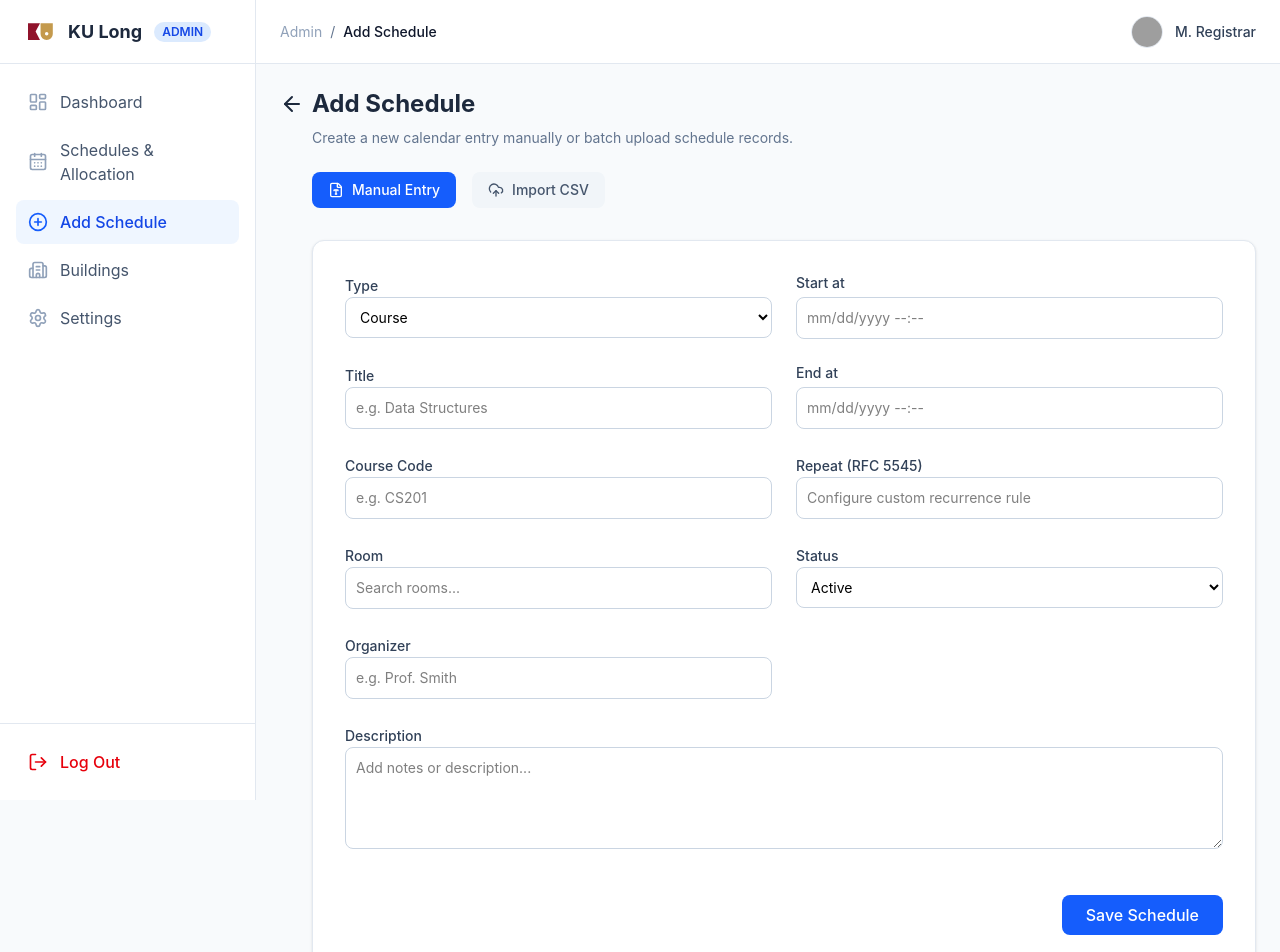
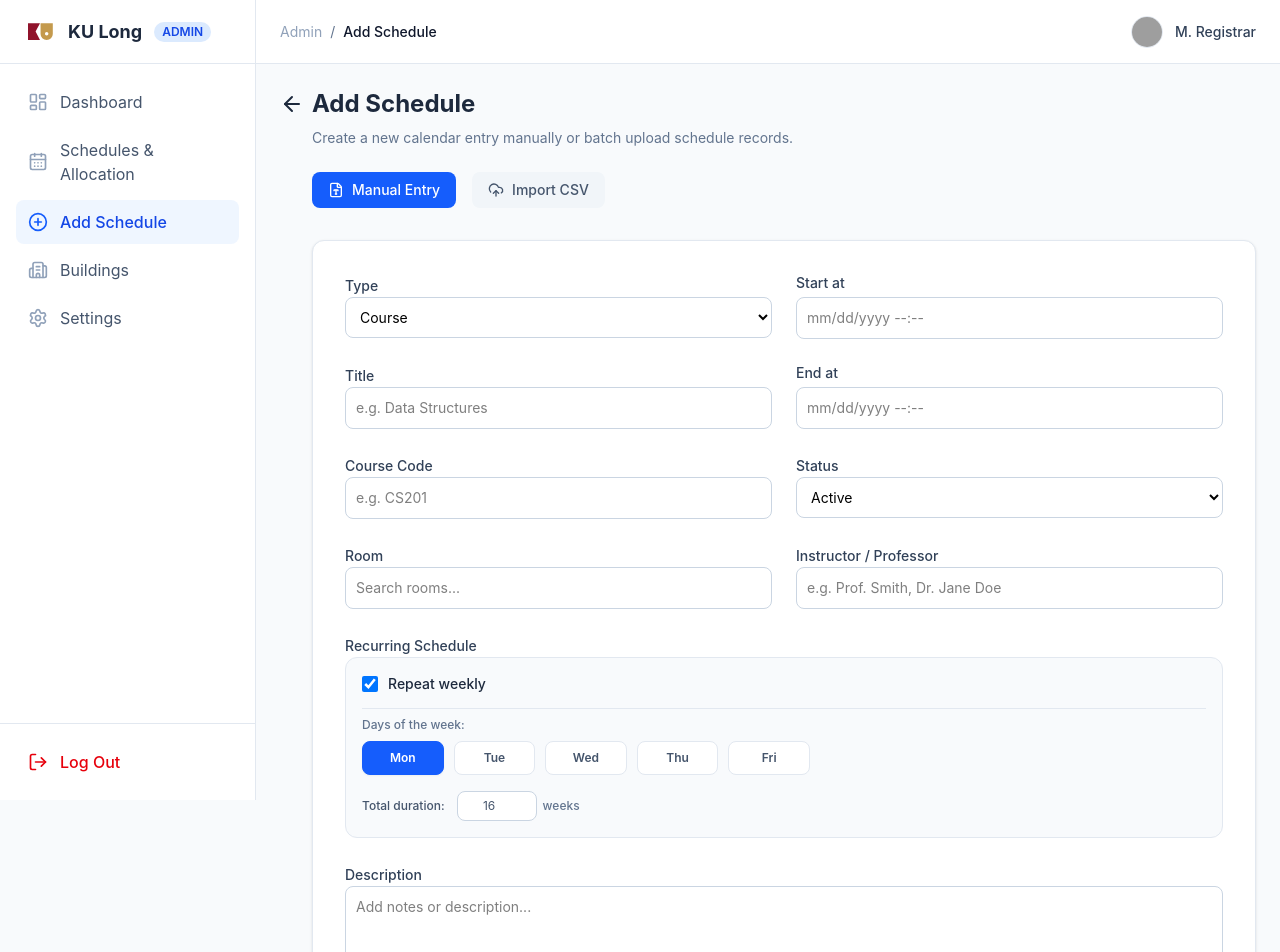
Before and after one commit to Gikeeeeeee/CS361_G06, a React (Vite) app in the folder frontend/: page /admin/add-schedule in a window 1280 px wide. Shown: the top 952 px of the page. Built offline with nearby package versions, Linux system fonts and the light colour scheme; no server answers; grey boxes are pictures that could not be loaded.

Commit message:
fix(manual-schedule): improve recurring schedule UI and form layout

```diff
--- a/frontend/src/features/admin-add-schedule/admin-manual-add-schedule/ManualEntryForm.tsx
+++ b/frontend/src/features/admin-add-schedule/admin-manual-add-schedule/ManualEntryForm.tsx
@@ -2,25 +2,119 @@ import React, { useState } from 'react';
 import DatePicker from 'react-datepicker';
 import 'react-datepicker/dist/react-datepicker.css';
 
+const WEEKDAYS = [
+  { key: 'MO', label: 'Mon' },
+  { key: 'TU', label: 'Tue' },
+  { key: 'WE', label: 'Wed' },
+  { key: 'TH', label: 'Thu' },
+  { key: 'FR', label: 'Fri' },
+];
+
 export default function ManualEntryForm() {
+  const [type, setType] = useState<'Course' | 'Activity' | 'Exam'>('Course');
+  const [title, setTitle] = useState('');
+  const [courseCode, setCourseCode] = useState('');
+  const [room, setRoom] = useState('');
+  const [status, setStatus] = useState('Active');
+  const [organizer, setOrganizer] = useState('');
+  const [description, setDescription] = useState('');
   const [startDate, setStartDate] = useState<Date | null>(null);
   const [endDate, setEndDate] = useState<Date | null>(null);
 
+  // Recurrence state
+  const [isWeekly, setIsWeekly] = useState(true);
+  const [selectedDays, setSelectedDays] = useState<string[]>(['MO']);
+  const [repeatWeeks, setRepeatWeeks] = useState(16);
+
+  // Handle Type Change
+  const handleTypeChange = (e: React.ChangeEvent<HTMLSelectElement>) => {
+    const newType = e.target.value as 'Course' | 'Activity' | 'Exam';
+    setType(newType);
+    if (newType === 'Course') {
+      setIsWeekly(true);
+    } else {
+      setIsWeekly(false);
+    }
+  };
+
+  // Toggle Day Selection
+  const toggleDay = (dayKey: string) => {
+    if (selectedDays.includes(dayKey)) {
+      if (selectedDays.length > 1) {
+        setSelectedDays(selectedDays.filter((d) => d !== dayKey));
+      }
+    } else {
+      setSelectedDays([...selectedDays, dayKey]);
+    }
+  };
+
+  // Dynamic Label and Placeholder based on Type
+  const getOrganizerMeta = () => {
+    switch (type) {
+      case 'Course':
+        return {
+          label: 'Instructor / Professor',
+          placeholder: 'e.g. Prof. Smith, Dr. Jane Doe',
+        };
+      case 'Exam':
+        return {
+          label: 'Examiner / Proctor',
+          placeholder: 'e.g. Prof. Smith (Lead Examiner)',
+        };
+      case 'Activity':
+      default:
+        return {
+          label: 'Organizer',
+          placeholder: 'e.g. Student Council, Tech Club',
+        };
+    }
+  };
+
+  const organizerMeta = getOrganizerMeta();
+
   const handleManualSubmit = (e: React.FormEvent) => {
     e.preventDefault();
-    console.log("Submit manual form", { startDate, endDate });
-    alert("Saved manually! (Mock data logged to console)");
+
+    const recurrenceRule =
+      isWeekly && selectedDays.length > 0
+        ? `RRULE:FREQ=WEEKLY;BYDAY=${selectedDays.join(',')};COUNT=${repeatWeeks}`
+        : undefined;
+
+    const payload = {
+      type,
+      title,
+      course_code: courseCode || undefined,
+      room,
+      status,
+      organizer: organizer || undefined,
+      description: description || undefined,
+      start_at: startDate?.toISOString(),
+      end_at: endDate?.toISOString(),
+      recurrence_rule: recurrenceRule,
+    };
+
+    console.log('Submit manual form', payload);
+    alert(
+      `Schedule saved successfully!\n\nType: ${type}\n${organizerMeta.label}: ${organizer || '-'}\nRecurrence: ${
+        recurrenceRule || 'One-time'
+      }\n\n(Mock data logged to console)`
+    );
   };
 
   return (
     <div className="bg-white border border-slate-200 rounded-xl p-8 shadow-sm">
       <form onSubmit={handleManualSubmit} className="grid grid-cols-2 gap-6">
+        {/* Row 1: Type & Start at */}
         <div className="col-span-1 space-y-1">
           <label className="text-sm font-medium text-slate-700">Type</label>
-          <select className="w-full border border-slate-300 rounded-lg p-2.5 text-sm outline-none focus:border-blue-500 focus:ring-1 focus:ring-blue-500">
-            <option>Course</option>
-            <option>Activity</option>
-            <option>Exam</option>
+          <select
+            value={type}
+            onChange={handleTypeChange}
+            className="w-full border border-slate-300 rounded-lg p-2.5 text-sm outline-none focus:border-blue-500 focus:ring-1 focus:ring-blue-500 bg-white"
+          >
+            <option value="Course">Course</option>
+            <option value="Activity">Activity</option>
+            <option value="Exam">Exam</option>
           </select>
         </div>
 
@@ -38,9 +132,16 @@ export default function ManualEntryForm() {
           />
         </div>
 
+        {/* Row 2: Title & End at */}
         <div className="col-span-1 space-y-1">
           <label className="text-sm font-medium text-slate-700">Title</label>
-          <input type="text" placeholder="e.g. Data Structures" className="w-full border border-slate-300 rounded-lg p-2.5 text-sm outline-none focus:border-blue-500 focus:ring-1 focus:ring-blue-500" />
+          <input
+            type="text"
+            value={title}
+            onChange={(e) => setTitle(e.target.value)}
+            placeholder="e.g. Data Structures"
+            className="w-full border border-slate-300 rounded-lg p-2.5 text-sm outline-none focus:border-blue-500 focus:ring-1 focus:ring-blue-500"
+          />
         </div>
 
         <div className="col-span-1 space-y-1 flex flex-col">
@@ -57,41 +158,135 @@ export default function ManualEntryForm() {
           />
         </div>
 
+        {/* Row 3: Course Code & Status */}
         <div className="col-span-1 space-y-1">
           <label className="text-sm font-medium text-slate-700">Course Code</label>
-          <input type="text" placeholder="e.g. CS201" className="w-full border border-slate-300 rounded-lg p-2.5 text-sm outline-none focus:border-blue-500 focus:ring-1 focus:ring-blue-500" />
-        </div>
-
-        <div className="col-span-1 space-y-1">
-          <label className="text-sm font-medium text-slate-700">Repeat (RFC 5545)</label>
-          <input type="text" placeholder="Configure custom recurrence rule" className="w-full border border-slate-300 rounded-lg p-2.5 text-sm outline-none focus:border-blue-500 focus:ring-1 focus:ring-blue-500" />
-        </div>
-
-        <div className="col-span-1 space-y-1">
-          <label className="text-sm font-medium text-slate-700">Room</label>
-          <input type="text" placeholder="Search rooms..." className="w-full border border-slate-300 rounded-lg p-2.5 text-sm outline-none focus:border-blue-500 focus:ring-1 focus:ring-blue-500" />
+          <input
+            type="text"
+            value={courseCode}
+            onChange={(e) => setCourseCode(e.target.value)}
+            placeholder="e.g. CS201"
+            className="w-full border border-slate-300 rounded-lg p-2.5 text-sm outline-none focus:border-blue-500 focus:ring-1 focus:ring-blue-500"
+          />
         </div>
 
         <div className="col-span-1 space-y-1">
           <label className="text-sm font-medium text-slate-700">Status</label>
-          <select className="w-full border border-slate-300 rounded-lg p-2.5 text-sm outline-none focus:border-blue-500 focus:ring-1 focus:ring-blue-500">
-            <option>Active</option>
-            <option>Inactive</option>
+          <select
+            value={status}
+            onChange={(e) => setStatus(e.target.value)}
+            className="w-full border border-slate-300 rounded-lg p-2.5 text-sm outline-none focus:border-blue-500 focus:ring-1 focus:ring-blue-500 bg-white"
+          >
+            <option value="Active">Active</option>
+            <option value="Inactive">Inactive</option>
           </select>
         </div>
 
-        <div className="col-span-2 md:col-span-1 space-y-1">
-          <label className="text-sm font-medium text-slate-700">Organizer</label>
-          <input type="text" placeholder="e.g. Prof. Smith" className="w-full border border-slate-300 rounded-lg p-2.5 text-sm outline-none focus:border-blue-500 focus:ring-1 focus:ring-blue-500" />
+        {/* Row 4: Room & Dynamic Organizer / Instructor / Examiner */}
+        <div className="col-span-1 space-y-1">
+          <label className="text-sm font-medium text-slate-700">Room</label>
+          <input
+            type="text"
+            value={room}
+            onChange={(e) => setRoom(e.target.value)}
+            placeholder="Search rooms..."
+            className="w-full border border-slate-300 rounded-lg p-2.5 text-sm outline-none focus:border-blue-500 focus:ring-1 focus:ring-blue-500"
+          />
         </div>
 
+        <div className="col-span-1 space-y-1">
+          <label className="text-sm font-medium text-slate-700">
+            {organizerMeta.label}
+          </label>
+          <input
+            type="text"
+            value={organizer}
+            onChange={(e) => setOrganizer(e.target.value)}
+            placeholder={organizerMeta.placeholder}
+            className="w-full border border-slate-300 rounded-lg p-2.5 text-sm outline-none focus:border-blue-500 focus:ring-1 focus:ring-blue-500"
+          />
+        </div>
+
+        {/* Row 5: Recurring Schedule (Full Width - Zero layout shift for Room & Organizer!) */}
+        <div className="col-span-2 space-y-2">
+          <label className="text-sm font-medium text-slate-700">Recurring Schedule</label>
+          <div className="p-4 bg-slate-50 border border-slate-200 rounded-xl space-y-3.5">
+            <label className="flex items-center gap-2.5 cursor-pointer select-none">
+              <input
+                type="checkbox"
+                checked={isWeekly}
+                onChange={(e) => setIsWeekly(e.target.checked)}
+                className="w-4 h-4 text-blue-600 rounded border-slate-300 focus:ring-blue-500"
+              />
+              <span className="text-sm font-medium text-slate-800">
+                Repeat weekly
+              </span>
+            </label>
+
+            {isWeekly && (
+              <div className="space-y-3 pt-2 border-t border-slate-200">
+                <div>
+                  <span className="text-xs text-slate-500 font-medium block mb-2">
+                    Days of the week:
+                  </span>
+                  <div className="flex gap-2.5 max-w-md">
+                    {WEEKDAYS.map((day) => {
+                      const isSelected = selectedDays.includes(day.key);
+                      return (
+                        <button
+                          key={day.key}
+                          type="button"
+                          onClick={() => toggleDay(day.key)}
+                          className={`flex-1 py-2 text-xs font-semibold rounded-lg border transition-all cursor-pointer ${
+                            isSelected
+                              ? 'bg-blue-600 text-white border-blue-600 shadow-xs'
+                              : 'bg-white text-slate-600 border-slate-200 hover:bg-slate-100'
+                          }`}
+                        >
+                          {day.label}
+                        </button>
+                      );
+                    })}
+                  </div>
+                </div>
+
+                <div className="flex items-center gap-3 pt-1 text-xs text-slate-600">
+                  <span className="font-medium">Total duration:</span>
+                  <div className="flex items-center gap-1.5">
+                    <input
+                      type="number"
+                      min={1}
+                      max={52}
+                      value={repeatWeeks}
+                      onChange={(e) => setRepeatWeeks(Number(e.target.value) || 1)}
+                      className="w-20 border border-slate-300 rounded-lg px-2.5 py-1.5 text-xs text-center outline-none focus:border-blue-500 bg-white"
+                    />
+                    <span className="text-slate-500 font-medium">weeks</span>
+                  </div>
+                </div>
+              </div>
+            )}
+          </div>
+        </div>
+
+        {/* Row 6: Description */}
         <div className="col-span-2 space-y-1">
           <label className="text-sm font-medium text-slate-700">Description</label>
-          <textarea placeholder="Add notes or description..." rows={4} className="w-full border border-slate-300 rounded-lg p-2.5 text-sm outline-none focus:border-blue-500 focus:ring-1 focus:ring-blue-500"></textarea>
+          <textarea
+            value={description}
+            onChange={(e) => setDescription(e.target.value)}
+            placeholder="Add notes or description..."
+            rows={4}
+            className="w-full border border-slate-300 rounded-lg p-2.5 text-sm outline-none focus:border-blue-500 focus:ring-1 focus:ring-blue-500"
+          />
         </div>
 
-        <div className="col-span-2 flex justify-end mt-4">
-          <button type="submit" className="bg-blue-600 hover:bg-blue-700 text-white font-medium py-2 px-6 rounded-lg transition-colors">
+        {/* Submit Button */}
+        <div className="col-span-2 flex justify-end mt-2">
+          <button
+            type="submit"
+            className="bg-blue-600 hover:bg-blue-700 text-white font-medium py-2.5 px-6 rounded-lg transition-colors cursor-pointer"
+          >
             Save Schedule
           </button>
         </div>
```
Lines whose indentation alone changed are shown as unchanged.
